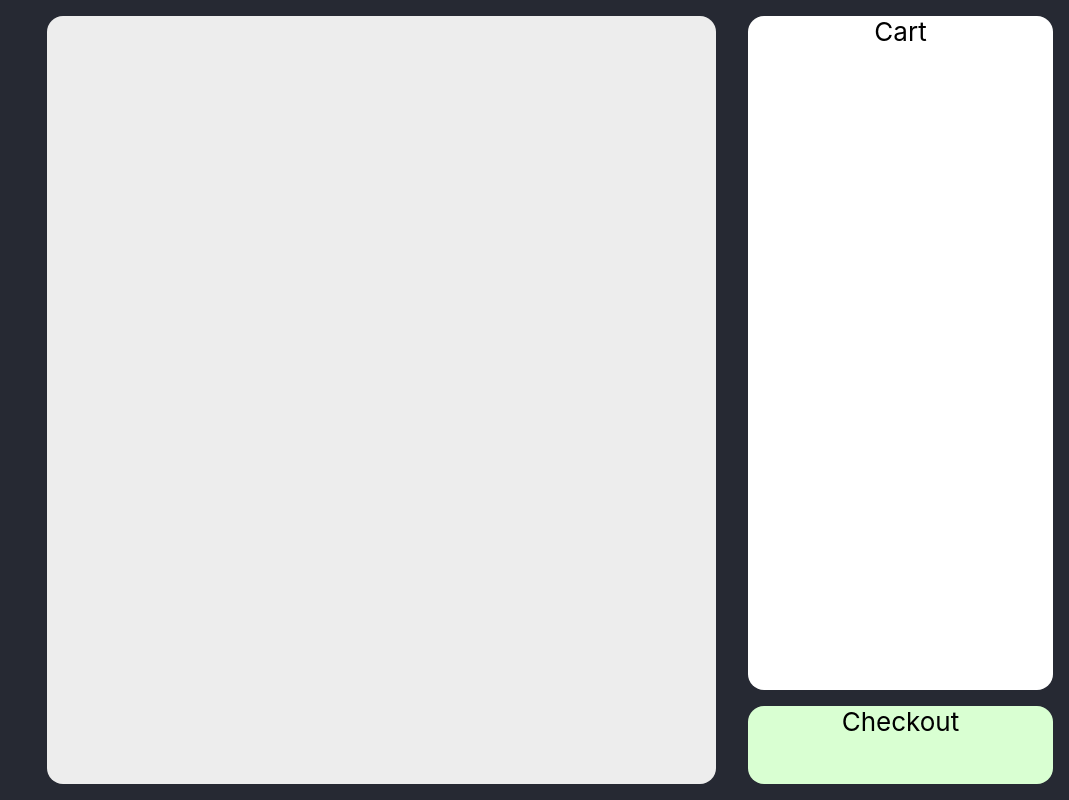
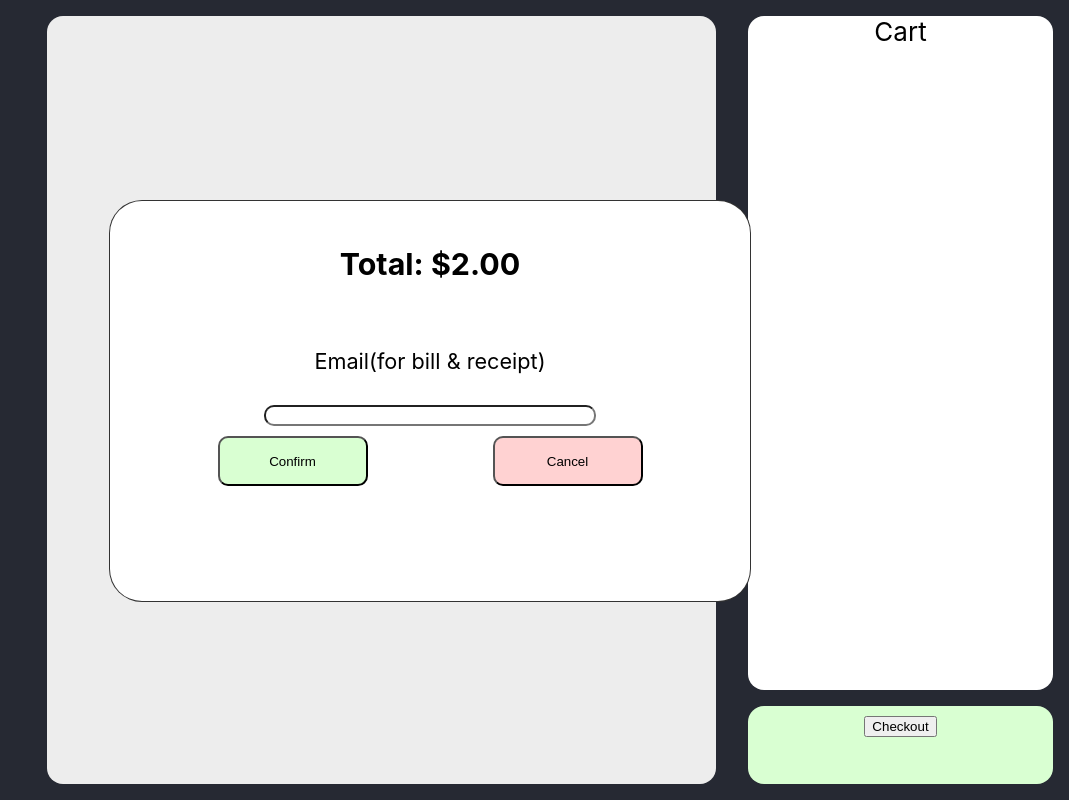
Before and after one commit to HKN-UCSD/snackatron-3001, a React (Create React App) app: page / in a window 1280 px wide. Shown: the whole page, without its empty margins (211-1280 px from the left). Built offline with nearby package versions, Linux system fonts and the light colour scheme.

Commit message:
Popup window finished

```diff
--- a/src/App.js
+++ b/src/App.js
@@ -1,4 +1,5 @@
 import logo from './logo.svg';
+import Popup from './components/Popup'
 import './App.css';
 
 function App() {
@@ -9,7 +10,12 @@ function App() {
         <div id="menu"></div>
         <div id="cart">
           <div id="cart-list">Cart</div>
-          <div id="checkout">Checkout</div>
+          <div id="checkout">
+            <button>Checkout</button>
+            <Popup trigger={true}>
+
+            </Popup>
+          </div>
         </div>
       </div>
     </div>
--- /dev/null
+++ b/src/components/Popup.css
@@ -0,0 +1,77 @@
+.popup{
+    position: fixed;
+    top: 25%;
+    left: 25%;
+    width: 50%;
+    height: 50%;
+    background-color:white;
+    display: flex;
+    justify-content: center;
+    align-items: center;
+    border-radius: 33px;
+    border: 1px solid rgba(0, 0, 0, 0.8);
+
+}
+
+.popup-inner {
+    position: relative;
+    padding: 32px;
+    width: 100%;
+    max-width: 640px;
+    background-color: white;
+    border: 5px;
+    padding: 50px;
+    display: grid;
+    grid-template-areas:
+    'header header'
+    'main main' 'body body'
+    'footer-left footer-right';
+    gap: 10px;
+
+}
+
+.popup-inner .confirm-button {
+
+
+    background-color: #D9FFD2;
+    width: 150px;
+    height: 50px;
+    border-radius: 10px;
+    grid-area: footer-left;
+    place-self: center;
+
+}
+
+.popup-inner .cancel-button {
+
+
+    background-color: #ffd2d2;
+    width: 150px;
+    height: 50px;
+    border-radius: 10px;
+    grid-area: footer-right;
+    place-self: center;
+}
+
+#total-popup {
+    grid-area: header;
+    place-self: center;
+    position: absolute;
+    top:-100px;
+
+
+}
+
+#email-box{
+    grid-area: body;
+    place-self: center;
+    width: 60%;
+    border-radius: 10px;
+}
+
+#email-text{
+    grid-area: main;
+    place-content: left;
+    font-size: smaller;
+
+}
--- /dev/null
+++ b/src/components/Popup.js
@@ -0,0 +1,19 @@
+import React from 'react'
+import './Popup.css'
+
+function Popup(props) {
+  return (props.trigger) ? (
+    <div className="popup">
+        <div className="popup-inner">
+            <h3 id="total-popup">Total: $2.00</h3>
+            <p id="email-text">Email(for bill & receipt)</p>
+            <input type="text" id="email-box"></input>
+            <button className="confirm-button">Confirm</button>
+            <button className="cancel-button">Cancel</button>
+            {props.children}
+        </div>
+    </div>
+  ) : "";
+}
+
+export default Popup
```
Also changed, not shown: src/App.css (line endings or trailing spaces).
